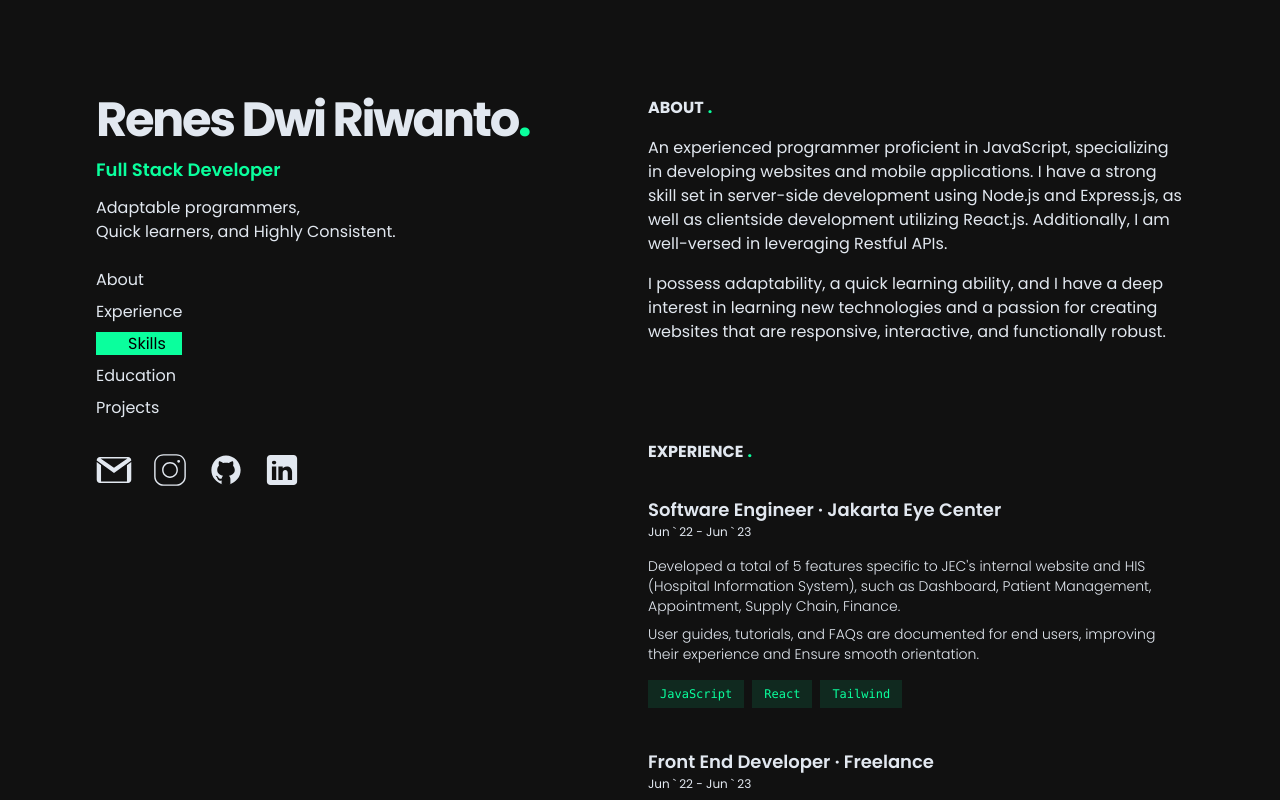
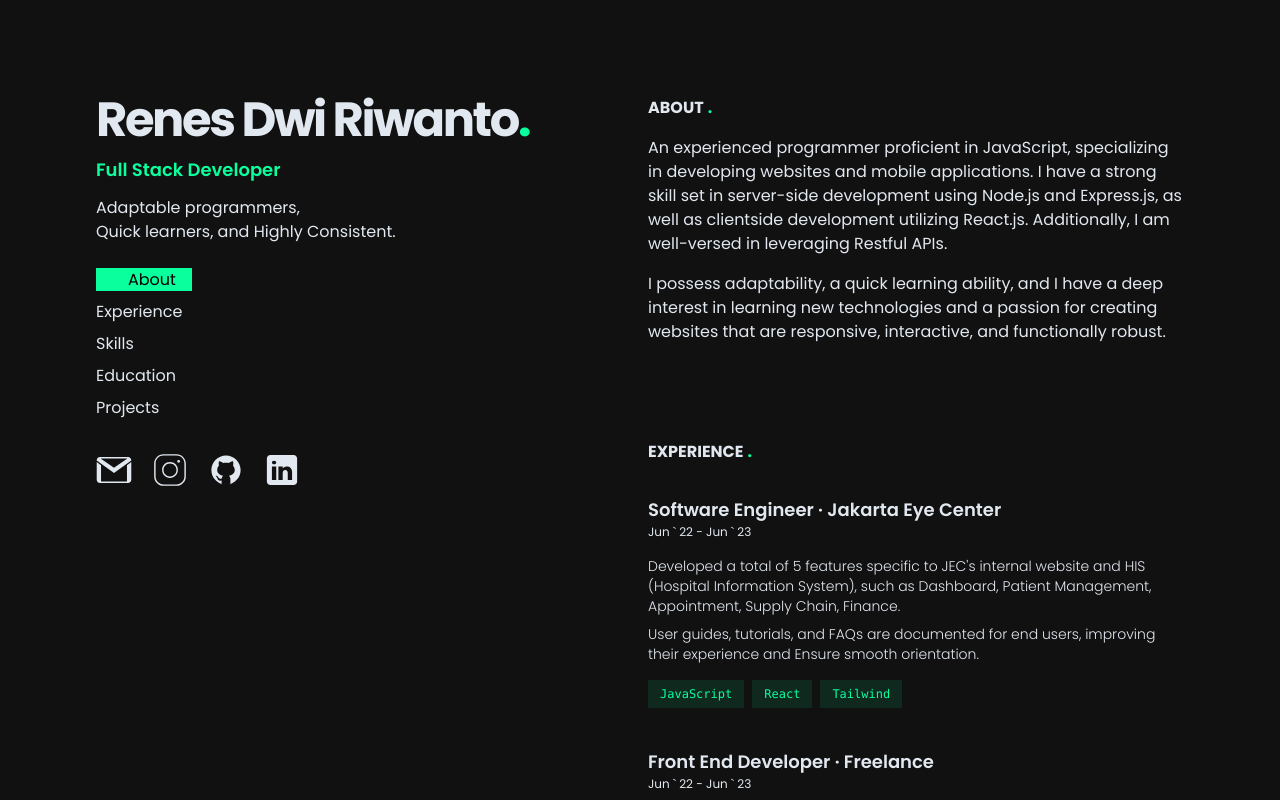
Before and after one commit to renesdwir/renes-portfolio-web, a Next.js app: page /#skills in a window 1280 px wide. Shown: the top 800 px of the page. Built offline with nearby package versions, Linux system fonts and the light colour scheme.

Commit message:
scroll navigation

```diff
--- a/src/components/navigation.component.tsx
+++ b/src/components/navigation.component.tsx
@@ -1,44 +1,28 @@
 import Link from "next/link";
-import React, { useEffect, useState } from "react";
+import React from "react";
 interface NavProps {
   to: string;
-  handleClick: () => void;
   isActive: boolean;
 }
 const Nav = (props: NavProps) => {
   return (
     <Link
-      onClick={props.handleClick}
       href={`/#${props.to}`}
-      className=" ease-in-out transition-all cursor-pointer capitalize"
+      className=" ease-in-out group transition-all cursor-pointer capitalize  w-40"
     >
       <span
-        className={`wrapper relative ${
+        className={`wrapper  relative ${
           props.isActive ? "pl-8 text-black" : ""
-        } transition-all ease-out pr-4 duration-500`}
+        } group-hover:pl-8 group-hover:text-black transition-all ease-out pr-4 duration-500 `}
       >
         <span
-          className={`text capitalize  absolute ${
+          className={`text capitalize group-hover:w-full absolute ${
             props.isActive ? "w-full" : "w-0"
-          } left-0 h-full inline-block  transition-all ease-out  duration-300 bg-cstmgreen -z-10`}
+          }   left-0 h-full inline-block  transition-all ease-out  duration-300 bg-cstmgreen -z-10`}
         ></span>
         {props.to}
       </span>
     </Link>
-    // <Link
-    //   to={to}
-    //   activeClass="active-link"
-    //   className=" ease-in-out transition-all cursor-pointer capitalize"
-    //   spy={true}
-    //   smooth={true}
-    //   duration={450}
-    //   offset={-100}
-    // >
-    //   <span className="wrapper relative  transition-all ease-out  duration-500">
-    //     <span className="text capitalize  absolute w-0 left-0 h-full inline-block  transition-all ease-out  duration-300 bg-cstmgreen -z-10"></span>
-    //     {to}
-    //   </span>
-    // </Link>
   );
 };
 
--- a/src/components/profile.component.tsx
+++ b/src/components/profile.component.tsx
@@ -2,20 +2,37 @@ import React, { useEffect, useState } from "react";
 import Nav from "./navigation.component";
 import Link from "next/link";
 import { profile_data, navigation_data, name } from "@/data/data";
-const getHash = () =>
-  typeof window !== undefined ? decodeURIComponent(window.location.hash) : "";
 
 const Profile = () => {
   const { position, profileDescription } = profile_data;
   const { contacts, nav } = navigation_data;
-  const [location, setLocation] = useState("#about");
-  const handleClick = (loc: string) => {
-    setLocation(`#${loc}`);
-  };
+  const [location, setLocation] = useState("");
   useEffect(() => {
-    const hash = getHash();
-    setLocation(hash !== "" ? hash : "#about");
-  }, []);
+    const handleScroll = () => {
+      // Mendapatkan posisi scroll vertikal
+      const scrollPosition = window.scrollY;
+      // Mendapatkan semua elemen section di halaman
+      const sections = document.querySelectorAll("section");
+      // Iterasi melalui setiap elemen section dan memeriksa posisi scroll
+      sections.forEach((section) => {
+        const sectionTop = section.offsetTop;
+        const sectionBottom = sectionTop + section.offsetHeight;
+        // Memeriksa apakah posisi scroll berada di dalam batas section tertentu
+        if (scrollPosition >= sectionTop && scrollPosition < sectionBottom) {
+          // Mengatur ID section saat ini
+          setLocation("#" + section.id);
+        }
+      });
+    };
+    handleScroll();
+    // Menambahkan event listener untuk memantau perubahan scroll
+    window.addEventListener("scroll", handleScroll);
+    // Membersihkan event listener pada unmount komponen
+    return () => {
+      window.removeEventListener("scroll", handleScroll);
+    };
+  }, []); // useEffect hanya dijalankan sekali pada mount komponen
+
   return (
     <div className="lg:sticky lg:top-0 lg:max-h-screen lg:w-1/2 lg:py-24">
       <h1 className="inline-block font-extrabold text-4xl md:text-4xl lg:text-5xl tracking-tighter selection:bg-cstmgreen selection:text-cstmblack">
@@ -36,12 +53,7 @@ const Profile = () => {
       </div>
       <div className="flex-col my-6 hidden lg:flex gap-2">
         {nav.map((text, idx) => (
-          <Nav
-            to={text}
-            key={idx}
-            handleClick={() => handleClick(text)}
-            isActive={location === `#${text}`}
-          />
+          <Nav to={text} key={idx} isActive={location === `#${text}`} />
         ))}
       </div>
       <div className="flex flex-row gap-5 mt-8">
```
Also changed, not shown: src/components/tech.component.tsx (+0 -18 lines).
